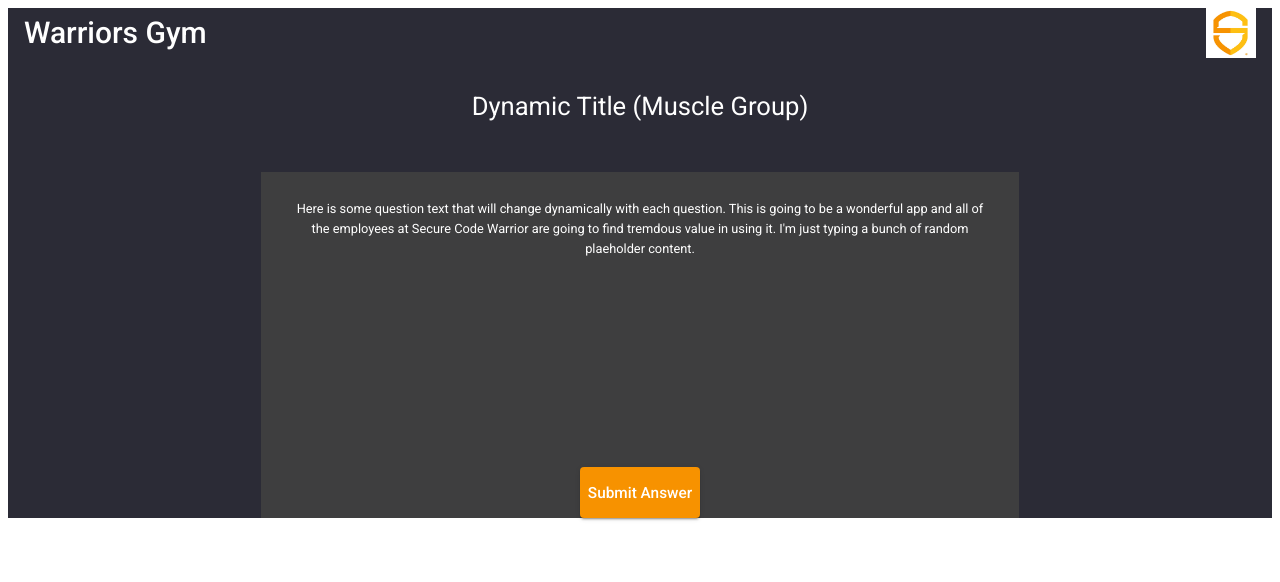
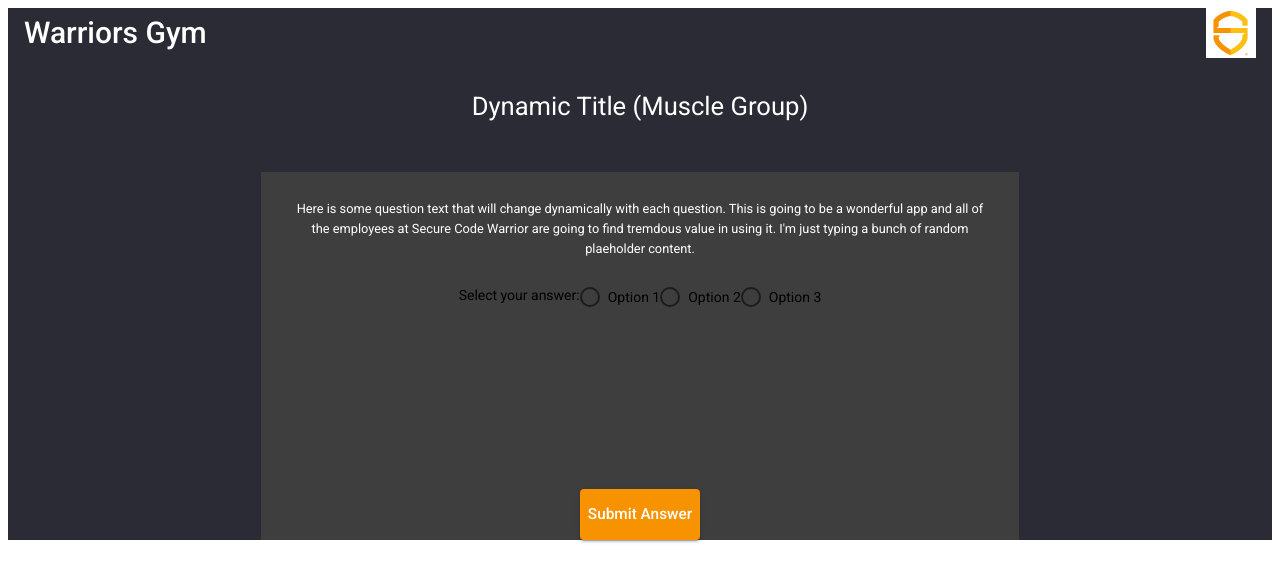
Before and after one commit to marcusjensen15/Warriors_Gym_Frontend, an Angular app: page /quiz in a window 1280 px wide. Shown: the top 582 px of the page. Built offline with nearby package versions, Linux system fonts and the light colour scheme.

Commit message:
import radio buttons. They still need formatting

```diff
--- a/src/app/app.module.ts
+++ b/src/app/app.module.ts
@@ -1,15 +1,18 @@
 import { NgModule } from '@angular/core';
 import { BrowserModule } from '@angular/platform-browser';
 
+//All views requiring routes are encapsulated within 'routingComponents'
 import { AppRoutingModule, routingComponents } from './app-routing.module';
 import { AppComponent } from './app.component';
 import { BrowserAnimationsModule } from '@angular/platform-browser/animations';
 
+//Angular Material Imports:
 import { MatToolbarModule } from "@angular/material/toolbar";
 import { MatIconModule } from "@angular/material/icon";
 import { MatButtonModule } from "@angular/material/button";
 import {MatFormFieldModule} from '@angular/material/form-field';
 import {MatInputModule} from '@angular/material/input';
+import {MatRadioModule} from '@angular/material/radio';
 
 
 import { HeaderComponent } from "./header/header.component";
@@ -28,7 +31,8 @@ import { HeaderComponent } from "./header/header.component";
     MatIconModule,
     MatButtonModule,
     MatFormFieldModule,
-    MatInputModule
+    MatInputModule,
+    MatRadioModule
   ],
   providers: [],
   bootstrap: [AppComponent]
--- a/src/app/quiz/quiz.component.html
+++ b/src/app/quiz/quiz.component.html
@@ -10,6 +10,16 @@
       are going to find tremdous value in using it. I'm just typing a bunch of random
       plaeholder content.
     </p>
+    <div class="option-container">
+      <label id="example-radio-group-label">Select your answer:</label>
+      <mat-radio-group>
+        <!-- <mat-radio-button class="example-radio-button" *ngFor="let season of seasons" [value]="season">
+          {{season}} -->
+          <mat-radio-button value="1">Option 1</mat-radio-button>
+          <mat-radio-button value="1">Option 2</mat-radio-button>
+          <mat-radio-button value="1">Option 3</mat-radio-button>
+      </mat-radio-group>
+    </div>
     <button class="grid-item" mat-raised-button>Submit Answer</button>
   </div>
 </div>
```
